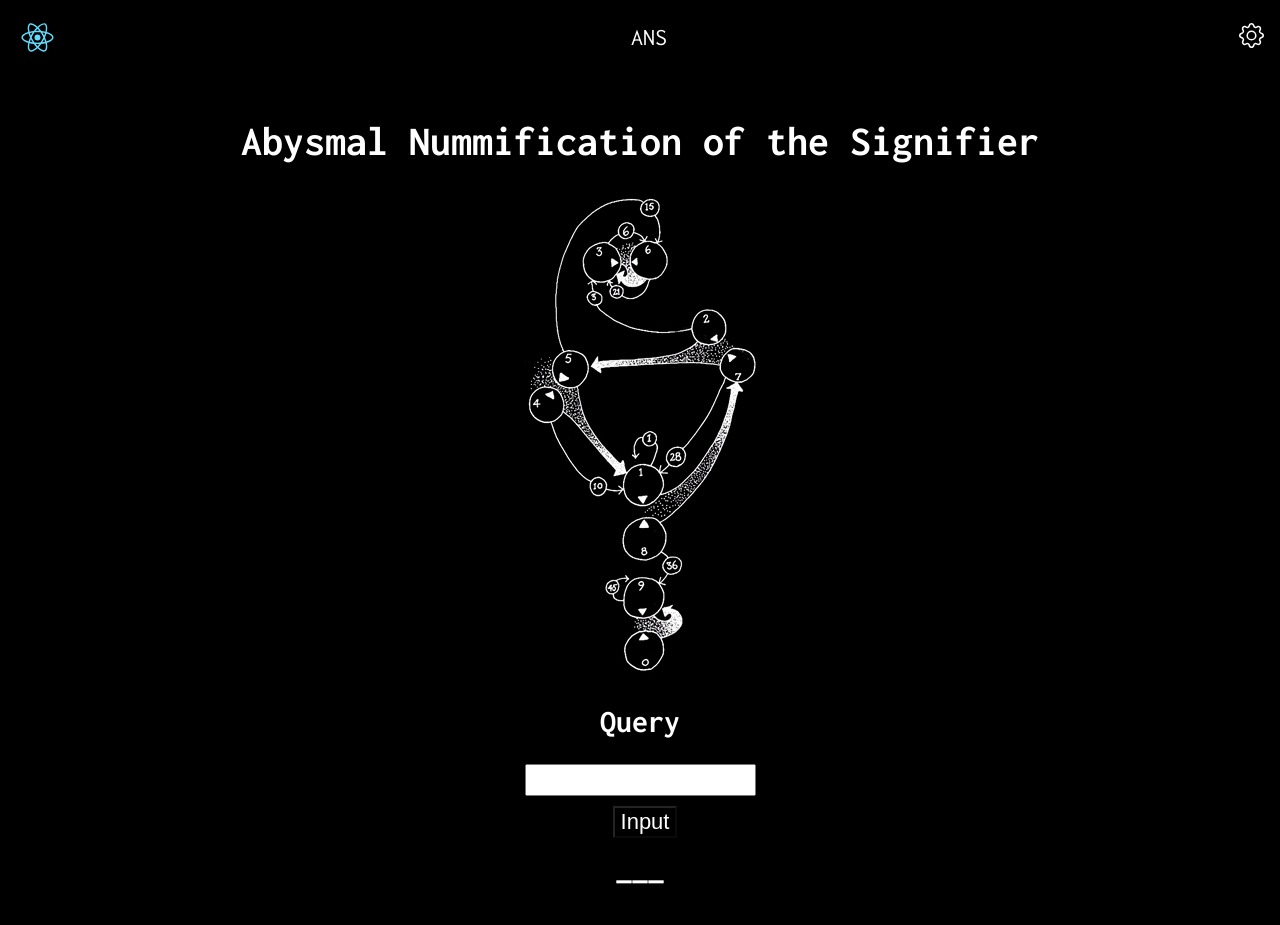
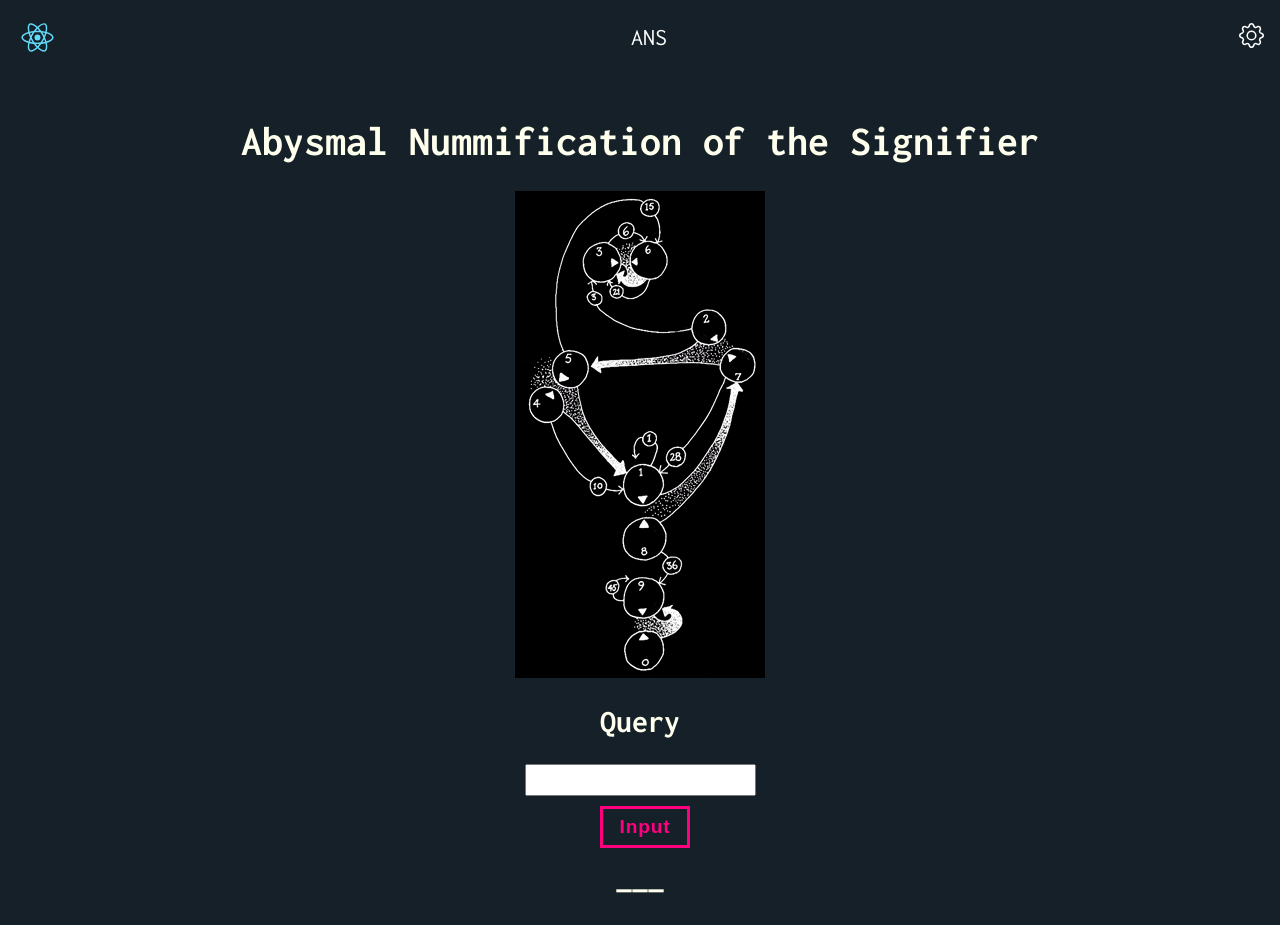
Before and after one commit to feydor/nummifier, a React (Create React App) app in the folder client/: page / in a window 1280 px wide. Shown: the top 925 px of the page. Built offline with nearby package versions, Linux system fonts and the light colour scheme.

Commit message:
Lifted state from component level to container level; Added custom Button component.

```diff
--- a/client/package.json
+++ b/client/package.json
@@ -9,6 +9,7 @@
     "@testing-library/user-event": "^12.2.0",
     "body-parser": "^1.19.0",
     "klona": "^2.0.4",
+    "node-sass": "^5.0.0",
     "queue-microtask": "^1.2.2",
     "react": "^17.0.1",
     "react-bootstrap": "^1.4.3",
--- a/client/src/components/Header/Header.css
+++ b/client/src/components/Header/Header.css
@@ -10,7 +10,6 @@ header {
 
 a, button, .navbar, .navbar-brand {
   color: white;
-  background-color: black;
 }
 
 a {
@@ -37,6 +36,7 @@ a {
 }
 
 .navbar-toggler {
+  background-color: transparent;
   border: none;
   outline: inherit;
   cursor: pointer;
--- a/client/src/components/QueryBar/QueryBar.css
+++ b/client/src/components/QueryBar/QueryBar.css
@@ -13,7 +13,6 @@
 }
 
 #QueryBar button {
-  font-size: 22px;
   margin-top: 10px;
   margin-left: 10px;
 }
--- a/client/src/components/QueryBar/QueryBar.js
+++ b/client/src/components/QueryBar/QueryBar.js
@@ -1,71 +1,13 @@
 import "./QueryBar.css";
-import Button from "react-bootstrap/Button";
+import Button from "../../elements/Button/Button";
 
-import nummificate from "../../algorithims/gematria/nummifier.js";
-
-// sets the query state variable onChange,
-// fetches a POST request on button press
+/**
+ * sets the query state variable, POSTs a word on button press
+ * @param {function} handleQueryChange
+ * @param {function} handleSaveWord
+ */
 function QueryBar(props) {
   const inputMaxLength = 30;
-  let timeout = undefined;
-
-  // handler function for QueryBar
-  // extracts input from onKeyUp event, strips it of invalid characters,
-  // and sets the Query state variable
-  // output: sets query state to a string
-  function handleQuery(event) {
-    clearTimeout(timeout);
-
-    // wait 1 second after the last keyUp event
-    timeout = setTimeout(function () {
-      let query = event.target.value.match(/[A-Z]/gi); // returns an array if query is not empty, else null
-      query = query === null ? '' : query.join(''); // removes spaces, invalid characters, etc
-      if (query === null) query = ''; // query must never be null
-      props.setCiphers(nummificate(query)); // set ciphers state object
-      props.setQuery(query); // IMPORTANT: set state variable 'query' last
-      toggleIsTyping();
-    }, 1000);
-  }
-
-  // to be called by setTimeout(() => toggleIsTyping(), 100)
-  function toggleIsTyping() {
-    if (props.setIsTyping === false) {
-      props.setIsTyping(true);
-    } else {
-      props.setIsTyping(false);
-    }
-  }
-
-  function handleSubmit() {
-    console.log('handleSubmit (props.query):');
-    console.log(props.query);
-
-    let reductions = [];
-    for (let cipher in props.ciphers) {
-      if (props.selectedCiphers[cipher]) {
-        reductions = [...reductions, ...props.ciphers[cipher].reduce()];
-      }
-    }
-    console.log(reductions);
-
-    fetch(`/gematria`, {
-      method: "POST",
-      headers: {
-        "Content-Type": "application/json",
-      },
-      body: JSON.stringify({
-        word: "" + props.query + "",
-        reductions: reductions.toString(),
-      }),
-    })
-      .then((response) => response.json())
-      .then((data) => {
-        console.log("Success:", data);
-      })
-      .catch((error) => {
-        console.error("Error:", error);
-      });
-  }
 
   return (
     <div id="QueryBar">
@@ -73,37 +15,31 @@ function QueryBar(props) {
       <form>
         <input
           type="text"
-          id="query-input"
+          id={props.id}
           name="query"
           size={inputMaxLength / 2}
           maxLength={inputMaxLength}
-          onKeyUp={handleQuery}
+          onKeyUp={props.handleQueryKeyUp}
+          onKeyDown={props.handleQueryKeydown}
           autoComplete="off"
         />
         <br />
         { props.query.length === 0 ?
           <Button
-            variant="danger"
             id="query-save-button"
-            onClick={handleSubmit}
+            clicked={props.handleSaveWord}
             disabled
-          >
-            Input
-          </Button>
+          >Input</Button>
           :
           <div>
             <Button
               id="query-save-button"
-              onClick={handleSubmit}
-            >
-              save
-            </Button>
+              clicked={props.handleSaveWord}
+            >Save</Button>
             <Button
               id="query-clear-button"
-              onClick={handleClear}
-            >
-              clear
-            </Button>
+              clicked={handleClear}
+            >Clear</Button>
           </div>
         }
       </form>
@@ -111,7 +47,6 @@ function QueryBar(props) {
   );
 }
 
-
 function handleClear() {
   document.getElementById("query-input").value = "";
 }
--- a/client/src/components/Reductions/Reductions.js
+++ b/client/src/components/Reductions/Reductions.js
@@ -28,7 +28,7 @@ function Reductions(props) {
   };
 
   useEffect(() => {
-    console.log(props.selectedCiphers)
+    //console.log(props.selectedCiphers)
   }, [props.selectedCiphers]);
 
   return (
--- a/client/src/containers/App/App.css
+++ b/client/src/containers/App/App.css
@@ -1,7 +1,7 @@
 body {
   font-family: 'Inconsolata', monospace;
-  color: white;
-  background-color: black;
+  color: #ffffed;
+  background-color: #152028;
   text-align: center;
   margin: 0;
   padding: 0;
@@ -13,11 +13,6 @@ body {
 
 h2 {
   font-size: 32px;
-}
-
-/* the main body of the page */
-.App {
-  background-color: black;
 }
 
 @keyframes fadeOut {
--- a/client/src/containers/App/App.js
+++ b/client/src/containers/App/App.js
@@ -1,7 +1,12 @@
-import { useEffect, useState } from 'react';
+import React from 'react';
+import { MoonLoader } from 'react-spinners';
+
 import Container from 'react-bootstrap/Container';
 import Row from 'react-bootstrap/Row';
+import Card from 'react-bootstrap/Card';
 import numogram from '../../images/numogram.png';
+
+import nummificate from '../../algorithims/gematria/nummifier';
 
 import './App.css';
 
@@ -12,17 +17,224 @@ import Glossary from '../../components/Glossary/Glossary.js';
 import Reductions from '../../components/Reductions/Reductions.js';
 import Footer from '../../components/Footer/Footer.js';
 
+// globals
+let typingTimer;
+const typingInterval = 1000;
+
 // the webpage itself
-function App() {
-  const [glossaryWords, setGlossaryWords] = useState([]);
-  const [query, setQuery] = useState("");
-  const [isTyping, setIsTyping] = useState(false);
-  const [selectedCiphers, setSelectedCiphers] = useState({ AQ: true, GoN1: false, GoN2: false, GoN3: false });
-  const [ciphers, setCiphers] = useState({});
+class App extends React.Component {
+  state = {
+    glossary: [],
+    query: "",
+    isTyping: false,
+    selectedCiphers: {AQ: true, GoN1: false, GoN2: false, GoN3: false },
+    ciphers: {},
+    loading: false,
+    error: false,
+  }
+
+  /**
+   * toggles the selectedCiphers state object when a checkbox is clicked
+   * passed to Header
+   */
+  handleSelectedCiphersChange = (e) => {
+    let isChecked = document.getElementById(e.target.id).checked;
+    let newState = {};
+    let key = e.target.id;
+    newState[key] = isChecked;
+    this.setState({
+      selectedCiphers: {...this.state.selectedCiphers, ...newState}
+    }, () => console.log(this.state.selectedCiphers));
+  }
+
+  /**
+   * handler function to set the glossary state variable
+   * sets the state variables: glossary, loading, and error
+   */
+  setGlossary = () => {
+    if (this.state.isTyping) return;
+
+    // for each cipher used, load the results into queries
+    let queries = [];
+    if (this.state.query.length !== 0) {
+      for (let cipher in this.state.ciphers) {
+        if (this.state.selectedCiphers[cipher]) {
+          queries = [...queries, ...this.state.ciphers[cipher].reduce()];
+        }
+      }
+    }
+
+    // append each dash-seperated query to url
+    let url = `/gematria/${queries.toString().replace(/,/g, "-")}`;
+
+    this.setState({
+      glossary: [],
+      loading: true,
+      error: false
+      /**
+       * fetches the current glossary from the server
+       * @param {string} url - e.g. /gematria/140-5
+       * sets the state variables: glossary, loading, and error
+       */
+    }, function fetchGlossary() {
+      fetch(url, {
+        method: "GET",
+        headers: {
+          "Content-Type": "application/json",
+        },
+      })
+        .then(res => res.json())
+        .then(response => {
+          // throw error on non-200 status codes
+          if (response.status !== 200) throw new Error(`${response.status}: ${response.statusTxt}`)
+          console.log("Response (from GET):");
+          console.log(response.glossary);
+
+          // filter out the query from the results
+          response.glossary = response.glossary.filter(word => word !== this.state.query );
+          this.setState({
+            glossary: response.glossary,
+            loading: false
+          });
+        })
+        .catch(error => {
+          console.error(error);
+          this.setState({
+            loading: false,
+            error: true
+          });
+        });
+    });
+  }
+
+  /**
+   * saves this.state.query to server glossary
+   * sets the state variables: loading, error
+   */
+  handleSaveWord = () => {
+    console.log('handleSaveWord (this.state.query):');
+    console.log(this.state.query);
+
+    // for each cipher used, load the results into reductions
+    let reductions = [];
+    for (let cipher in this.state.ciphers) {
+      if (this.state.selectedCiphers[cipher]) {
+        reductions = [...reductions, ...this.state.ciphers[cipher].reduce()];
+      }
+    }
+    console.log(reductions);
+
+    this.setState({
+      loading: true,
+      error: false
+    }, function postWord() {
+      fetch(`/gematria`, {
+        method: "POST",
+        headers: {
+          "Content-Type": "application/json",
+          },
+          body: JSON.stringify({
+            word: `${this.state.query}`,
+            reductions: reductions.toString(),
+          }),
+        })
+          .then((response) => response.json())
+          .then((data) => {
+            if (data.status !== 201 || data.status !== 200) {
+              throw new Error(`${data.status}: ${data.statusTxt}`);
+            }
+
+            console.log("Success:", data);
+            this.setState({
+              loading: false
+            });
+          })
+          .catch((error) => {
+            console.error("Error:", error);
+            this.setState({
+              loading: false,
+              error: true
+            });
+        });
+    });
+  }
+
+  /**
+   * handler for changing isTyping state variable
+   */
+  toggleIsTyping = () => {
+    this.setState(prevState => {
+      return prevState ? false : true;
+    });
+  }
+
+  /**
+   * event handler for query change, onKeyUp
+   * sets a timer for 'typingInterval' ms
+   */
+  handleQueryKeyUp = () => {
+    clearTimeout(typingTimer);
+    typingTimer = setTimeout(this.handleQueryChange, typingInterval);
+  };
+
+  /**
+   * event handler for query change, onKeyDown
+   * resets the timer set by handleQueryKeyUp
+   * sets isTyping to true
+   */
+  handleQueryKeyDown = () => {
+    clearTimeout(typingTimer);
+    this.setState({
+      isTyping: true
+    });
+  };
+
+  /**
+   * handler function for query change
+   * extracts input from onKeyUp event, strips it of invalid characters
+   * sets the state variables: query, ciphers, isTyping
+   */
+  handleQueryChange = () => {
+      // returns an array if query is not empty, else null
+      let query = document.getElementById('query-input').value.match(/[A-Z]/gi);
+      query = !query ? '' : query.join(''); // removes spaces, invalid characters, etc
+      if (query === null) query = ''; // query must never be null
+
+      // first set the query state, then the ciphers
+      this.setState({
+        query: query,
+        isTyping: false
+      }, function setCiphers() {
+        this.setState({
+          ciphers: nummificate(query)
+        });
+      });
+      this.setGlossary();
+  }
+
+  render() {
+    let content = <img src={numogram} alt="a picture of the numogram" /> ;
+    if (this.state.loading) {
+      // TODO: <Loader />
+      content = <MoonLoader />;
+    } else if (this.state.error) {
+      // TODO: <ErrorNotice onClickHandler={this.tryAgainHandler}/>
+      content = <h2>Error</h2>;
+    } else if (this.state.glossary.length > 0) {
+      content = <div>
+        <Reductions
+          query={this.state.query}
+          ciphers={this.state.ciphers}
+          selectedCiphers={this.state.selectedCiphers}
+        />
+        <Glossary query={this.state.query} glossary={this.state.glossary} setGlossary={this.state.setGlossary} />
+
+      </div>;
+    }
 
     return (
       <Container fluid className="baselevel">
-      <Header setSelectedCiphers={setSelectedCiphers}/>
+        <Header onChangeHandler={this.handleSelectedCiphersChange}/>
         <br />
         <Container className="flex-column">
 
@@ -31,62 +243,25 @@ function App() {
               <h1 id="title">Abysmal Nummification of the Signifier</h1>
             </Row>
             <Row className="main-content">
-            {
-              isTyping === true ? "" :
-              <ShowMainGraphic
-                query={query}
-                glossaryWords={glossaryWords}
-                setGlossaryWords={setGlossaryWords}
-                isTyping={isTyping}
-                selectedCiphers={selectedCiphers}
-                ciphers={ciphers}
-              />
-            }
+                {content}
             </Row>
             <Row>
               <QueryBar
-              setQuery={setQuery}
-              query={query}
-              setIsTyping={setIsTyping}
-              isTyping={isTyping}
-              ciphers={ciphers}
-              setCiphers={setCiphers}
-              selectedCiphers={selectedCiphers}
+                id="query-input"
+                query={this.state.query}
+                handleQueryKeyUp={this.handleQueryKeyUp}
+                handleQueryKeyDown={this.handleQueryKeyDown}
               />
             </Row>
           </Container>
 
           <h2>———</h2>
+
           <Footer />
         </Container>
       </Container>
     );
   }
-
-function ShowMainGraphic(props) {
-
-  if (props.query.length === 0) {
-    return <img src={numogram} alt="a picture of the numogram" />;
-  } else {
-   return (
-     <div>
-       <Reductions
-        query={props.query}
-        ciphers={props.ciphers}
-        selectedCiphers={props.selectedCiphers}
-       />
-       <Glossary
-         query={props.query}
-         glossaryWords={props.glossaryWords}
-         setGlossaryWords={props.setGlossaryWords}
-         isTyping={props.isTyping}
-         selectedCiphers={props.selectedCiphers}
-         ciphers={props.ciphers}
-       />
-     </div>
-   );
-  }
 }
 
-
 export default App;
--- /dev/null
+++ b/client/src/elements/Button/Button.js
@@ -0,0 +1,15 @@
+import classes from './Button.module.css';
+
+const Button = (props) => {
+    return (
+        <button
+          className={classes.Button}
+          id={props.id}
+          onClick={props.clicked}
+        >
+          {props.children}
+        </button>
+    );
+};
+
+export default Button;
--- /dev/null
+++ b/client/src/elements/Button/Button.module.css
@@ -0,0 +1,25 @@
+.Button {
+  box-shadow: inset 0 0 0 3px #ff007f;
+  color: #ff007f;
+  background-color: transparent;
+  border: 0 solid transparent;
+  box-sizing: border-box;
+  pointer-events: none;
+  transition: #ff007f 0.25s 0.25s/3;
+
+  line-height: 1.5;
+  font: 700 1.2rem 'Roboto Slab', sans-serif;
+  padding: 0.5em 1em;
+  letter-spacing: 0.05rem;
+}
+
+.Button:focus {
+  outline: 2px dotted #55d7dc;
+}
+
+.Button:hover {
+  color: white;
+  border-color: white;
+  transition: border-color 0s, width 0.25s, height 0.25s;
+
+}
--- a/package.json
+++ b/package.json
@@ -16,7 +16,8 @@
 		"faker": "^5.4.0",
 		"mongo-seeding": "^3.5.0",
 		"mongoose": "^5.10.13",
-		"react-bootstrap": "^1.5.0"
+		"react-bootstrap": "^1.5.0",
+		"react-spinners": "^0.10.6"
 	},
 	"engines": {
 		"node": "4.4.5"
```
Also changed, not shown: client/src/components/Glossary/Glossary.js (+9 -51 lines), client/src/components/Header/Header.js (+6 -19 lines), 2 other files (tests, documents, lock files or other folders). Lines whose indentation alone changed are shown as unchanged.
